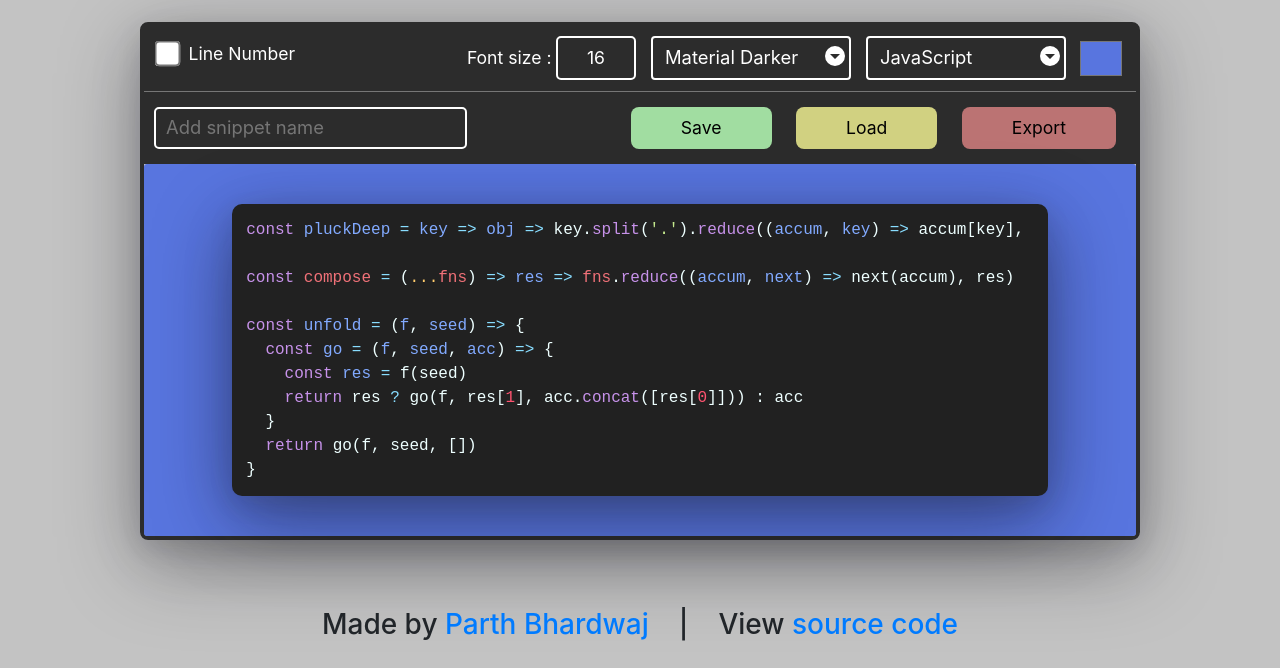
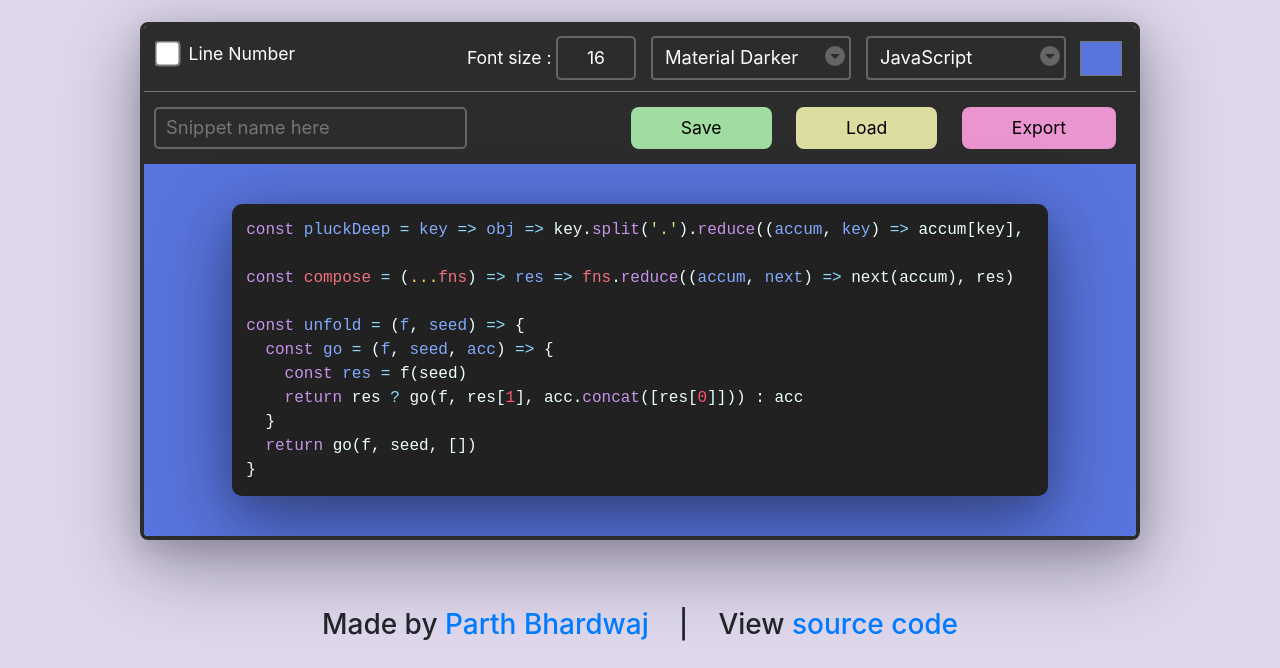
Before and after one commit to RuntimeTerror10/Snippetz, a plain HTML site: page index.html in a window 1280 px wide. Shown: the part 152-820 px from the top of the page. Drawn offline with nearby package versions, Linux system fonts and the light colour scheme.

Commit message:
style changes

```diff
--- a/index.css
+++ b/index.css
@@ -1,7 +1,8 @@
 :root {
   --prim-color: #2c2c2c;
-  --sec-color: #fff;
-  --bg-color: rgba(183, 183, 183, 0.825);
+  --sec-color: #656565;
+  --bg-color: rgb(223 216 237);
+  --text-color: #fff;
 }
 body {
   background: var(--bg-color);
@@ -36,6 +37,7 @@ body {
   border: 4px solid var(--prim-color);
   box-shadow: rgba(17, 17, 26, 0.1) 0px 8px 24px,
     rgba(17, 17, 26, 0.1) 0px 16px 56px, rgba(17, 17, 26, 0.338) 0px 24px 80px;
+  overflow: hidden;
 }
 
 .CodeMirror {
@@ -61,7 +63,7 @@ body {
 .snippet-input {
   background: transparent;
   border: 2px solid var(--sec-color);
-  color: var(--sec-color);
+  color: var(--text-color);
   padding: 5px 10px;
   font-size: 1.15rem;
   border-radius: 5px;
@@ -80,7 +82,7 @@ body {
   align-self: center;
 }
 .input-label {
-  color: var(--sec-color);
+  color: var(--text-color);
   font-size: 1.1rem;
   margin-left: 10px;
 }
@@ -92,7 +94,7 @@ body {
   background: transparent;
   border: 2px solid var(--sec-color);
   border-radius: 5px;
-  color: var(--sec-color);
+  color: var(--text-color);
   font-size: 1.1rem;
   width: 80px;
   text-align: center;
@@ -100,7 +102,7 @@ body {
   margin-left: 20px;
 }
 .font-size-input-label {
-  color: var(--sec-color);
+  color: var(--text-color);
   font-size: 1.1rem;
   margin-right: -20px;
 }
@@ -120,12 +122,12 @@ body {
   text-align: left;
   font-size: 1.15rem;
   background: transparent;
-  border: 2px solid var(--sec-color);
+  border: 2px solid #656565;
 }
 .lang-drop-btn:hover,
 .theme-drop-btn:hover {
   background: transparent;
-  border: 2px solid var(--sec-color);
+  border: 2px solid #656565;
 }
 .lang-drop-btn:active,
 .theme-drop-btn:active {
@@ -135,6 +137,7 @@ body {
 .arrow-svg {
   position: absolute;
   right: 4px;
+  fill: var(--sec-color);
 }
 .lang-menu,
 .theme-menu {
@@ -144,7 +147,7 @@ body {
   overflow-y: scroll;
 }
 .item {
-  color: var(--sec-color);
+  color: var(--text-color);
   font-size: 1.1rem;
   padding-top: 10px;
   padding-bottom: 10px;
@@ -175,31 +178,30 @@ body {
   align-self: center;
 }
 .save-btn {
+  --lightness: 75%;
   color: #000;
-  background: rgb(161, 221, 161);
+  background: hsl(120deg 47% var(--lightness));
   border: 0;
   border-radius: 8px;
 }
 .load-btn {
+  --lightness: 75%;
   color: #000;
   border-radius: 8px;
   border: 0;
-  background: rgb(209, 209, 129);
+  background: hsl(60deg 47% var(--lightness));
 }
-.exp-btn {
+.export-btn {
+  --lightness: 75%;
   color: #000;
-  background: rgb(187, 115, 115);
+  background: hsl(319deg 67% var(--lightness));
   border: 0;
   border-radius: 8px;
 }
-.save-btn:hover {
-  background: rgb(141, 196, 141);
-}
-.load-btn:hover {
-  background: rgb(189, 189, 118);
-}
-.exp-btn:hover {
-  background: rgb(187, 106, 106);
+.save-btn:hover,
+.load-btn:hover,
+.export-btn:hover {
+  --lightness: 60%;
 }
 
 .color-picker {
@@ -216,7 +218,6 @@ body {
   padding: 40px;
   background: #5875df;
   width: 100%;
-  border-radius: 3px;
   transition: 0.25s ease-in-out;
 }
 .export-container {
--- a/index.html
+++ b/index.html
@@ -71,7 +71,6 @@
                       viewBox="0 0 24 24"
                     >
                       <path
-                        fill="currentColor"
                         d="M12,2A10,10 0 0,1 22,12A10,10 0 0,1 12,22A10,10 0 0,1 2,12A10,10 0 0,1 12,2M7,10L12,15L17,10H7Z"
                       />
                     </svg>
@@ -175,7 +174,6 @@
                       viewBox="0 0 24 24"
                     >
                       <path
-                        fill="currentColor"
                         d="M12,2A10,10 0 0,1 22,12A10,10 0 0,1 12,22A10,10 0 0,1 2,12A10,10 0 0,1 12,2M7,10L12,15L17,10H7Z"
                       />
                     </svg>
@@ -257,14 +255,14 @@
               <div class="snippet-input-container">
                 <input
                   class="snippet-input js-snippet-input"
-                  placeholder="Add snippet name"
+                  placeholder="Snippet name here"
                   type="text"
                 />
               </div>
               <div class="button-container">
                 <button class="button save-btn js-save-btn">Save</button>
                 <button class="button load-btn js-load-btn">Load</button>
-                <button class="button exp-btn js-exp-btn">Export</button>
+                <button class="button export-btn js-export-btn">Export</button>
               </div>
             </div>
           </div>
--- a/index.js
+++ b/index.js
@@ -27,7 +27,7 @@ const loadBtn = document.querySelector(".js-load-btn");
 const modal = document.querySelector(".js-modal");
 const modalBody = document.querySelector(".js-modal-body");
 const closeBtn = document.querySelector(".js-close");
-const exportBtn = document.querySelector(".js-exp-btn");
+const exportBtn = document.querySelector(".js-export-btn");
 const colorPicker = document.querySelector(".js-color-picker");
 const snippetBackground = document.querySelector(
   ".js-export-container-wrapper"
@@ -93,7 +93,7 @@ loadBtn.addEventListener("click", function () {
 exportBtn.addEventListener("click", () => {
   html2canvas(document.querySelector(".js-export-container-wrapper")).then(
     function (canvas) {
-      saveAs(canvas.toDataURL(), "file-name.png");
+      saveAs(canvas.toDataURL(), "Snippetz.png");
     }
   );
 });
```
